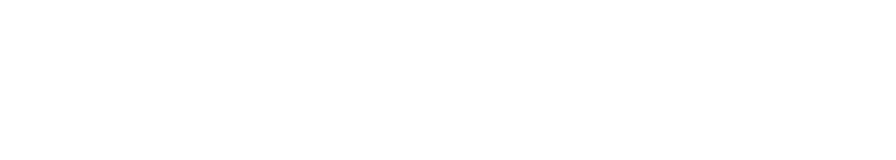
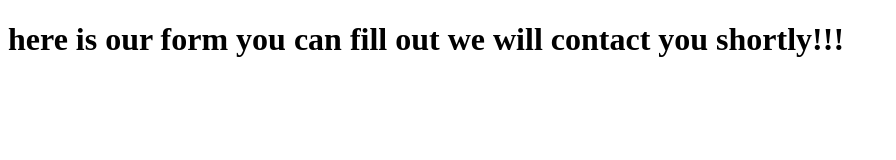
Before and after one commit to falgunijadhav97/sunbeam-website, a plain HTML site: page about-us.html in a window 1280 px wide. Shown: the whole page, without its empty margins (0-896 px from the left). Drawn offline with Linux system fonts and the light colour scheme.

Commit message:
modified about-us by dev2

```diff
--- a/about-us.html
+++ b/about-us.html
@@ -6,6 +6,6 @@
     <title>About Us</title>
 </head>
 <body>
-
+    <h1>here is our form you can fill out we will contact you shortly!!!</h1>
 </body>
 </html>
```
